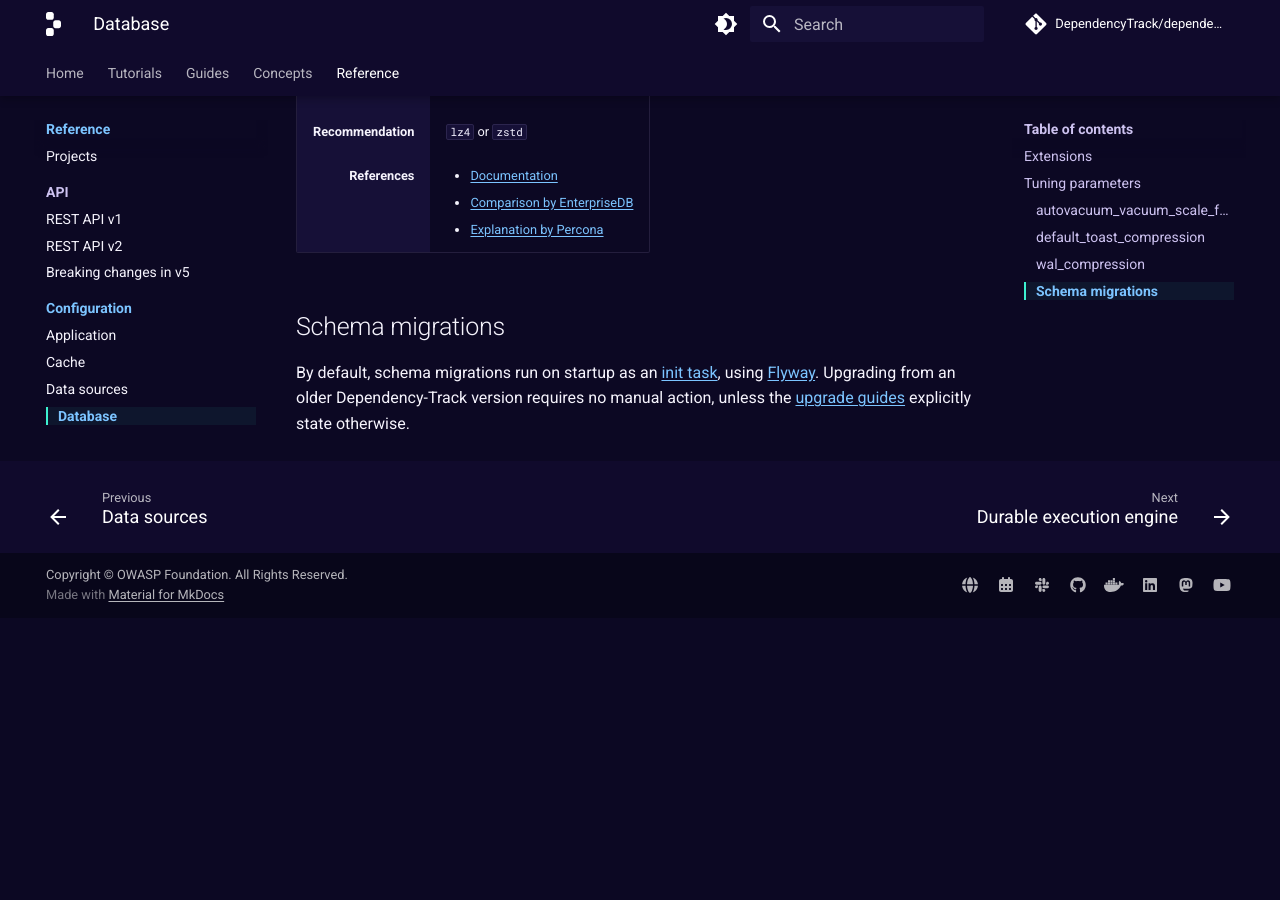
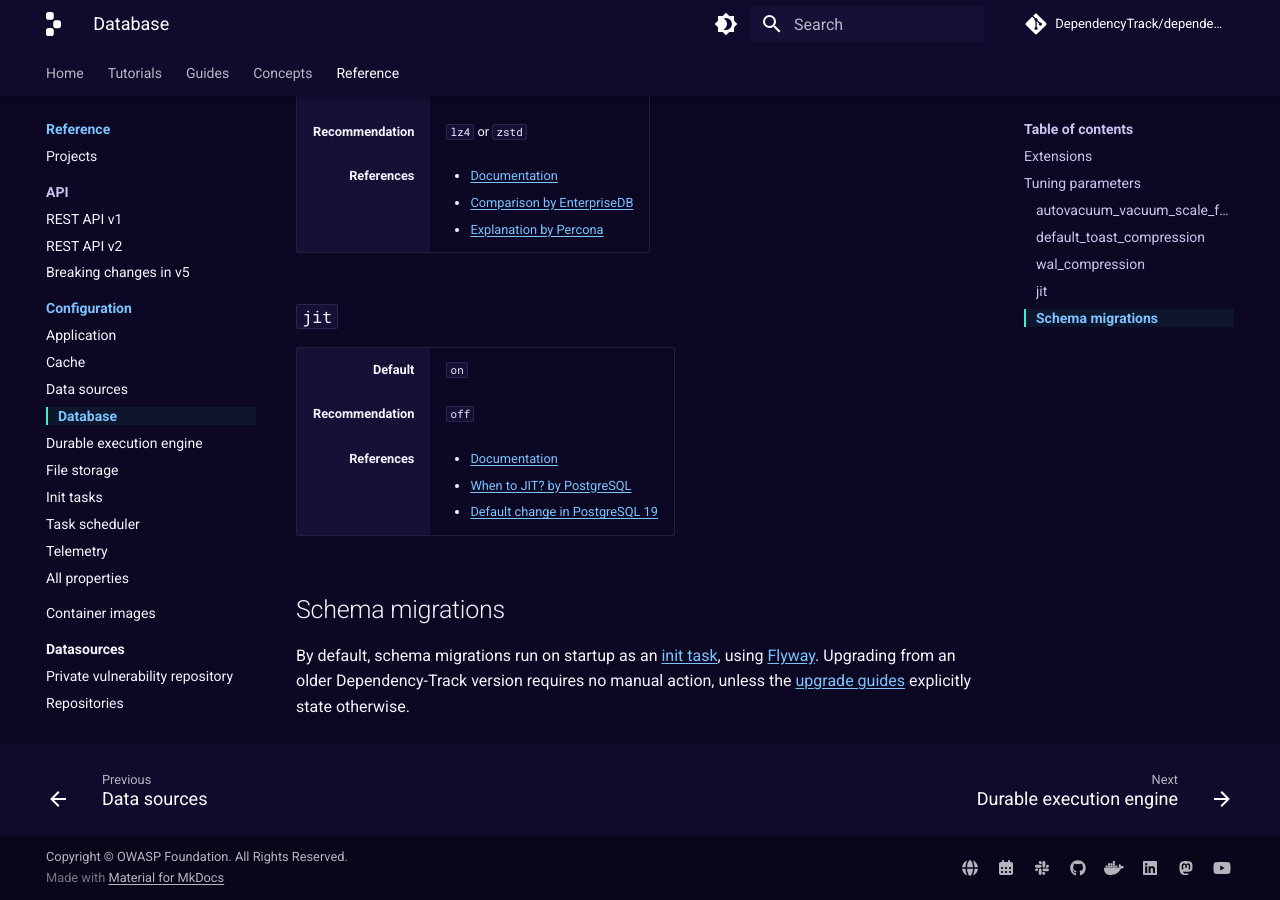
Before and after one commit to DependencyTrack/docs, an MkDocs documentation site: the page built from docs/reference/configuration/database.md, in a window 1280 px wide and 900 px high, scrolled down 1543 px. Built offline with MkDocs 1.6.1 and Material for MkDocs 9.7.7, drawn with Linux system fonts in a browser that asks for light colours; comment, search, counter and statistics services are not loaded; the version menu is left out; before the commit the page ends 2161 px from its top, so only the background shows below that.

Commit message:
Recommend disabling Postgres JIT globally (#170)
Signed-off-by: nscuro <nscuro@protonmail.com>

```diff
--- a/docs/reference/configuration/database.md
+++ b/docs/reference/configuration/database.md
@@ -107,6 +107,31 @@
   </tbody>
 </table>
 
+### `jit`
+
+<table>
+  <tbody style="border: 0">
+    <tr>
+      <th style="text-align: right">Default</th>
+      <td style="border-width: 0"><code>on</code></td>
+    </tr>
+    <tr>
+      <th style="text-align: right">Recommendation</th>
+      <td style="border-width: 0"><code>off</code></td>
+    </tr>
+    <tr>
+      <th style="text-align: right">References</th>
+      <td style="border-width: 0">
+        <ul>
+          <li><a href="https://postgresqlco.nf/doc/en/param/jit/">Documentation</a></li>
+          <li><a href="https://www.postgresql.org/docs/current/jit-decision.html">When to JIT? by PostgreSQL</a></li>
+          <li><a href="https://www.postgresql.org/message-id/E1w8GWU-002bSL-31@gemulon.postgresql.org">Default change in PostgreSQL 19</a></li>
+        </ul>
+      </td>
+    </tr>
+  </tbody>
+</table>
+
 ## Schema migrations
 
 By default, schema migrations run on startup as an [init task](init-tasks.md), using [Flyway].
```
Also changed, not shown: docs/guides/administration/configuring-database.md (+16 -0 lines).
